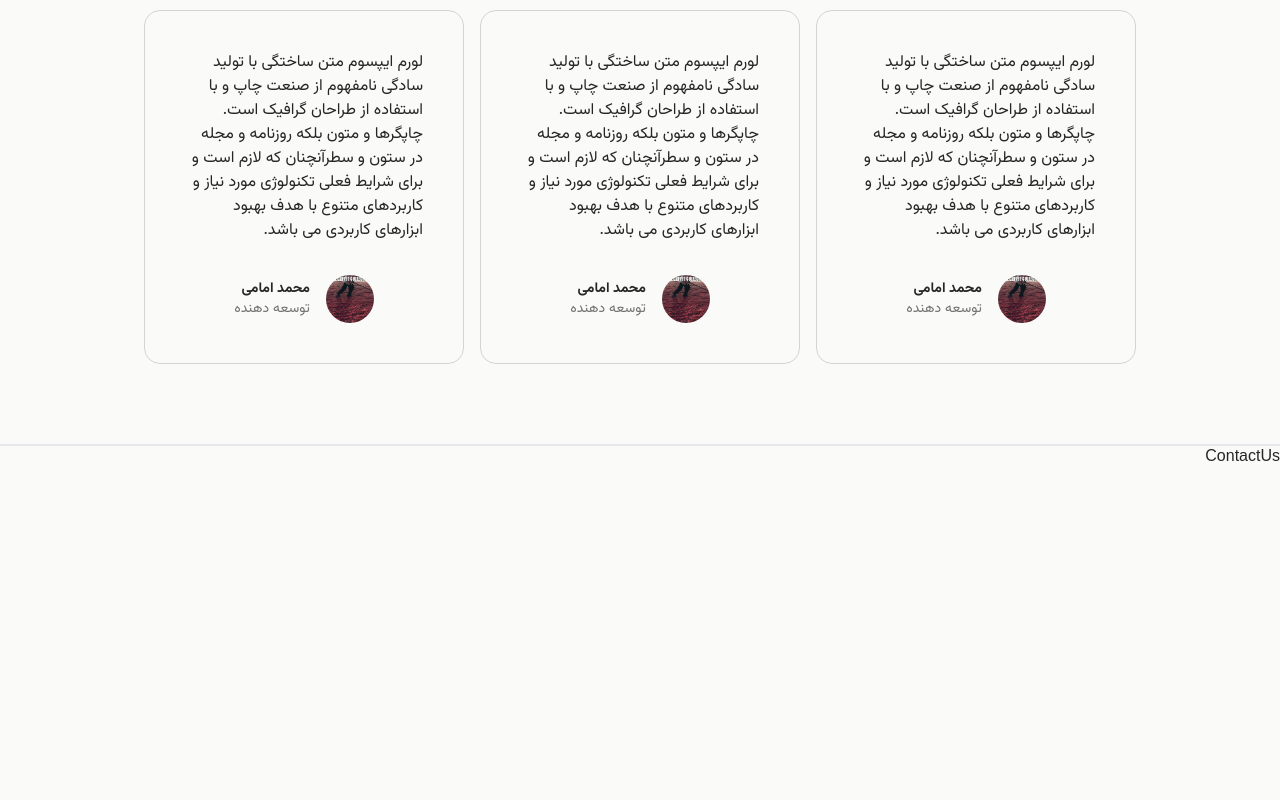
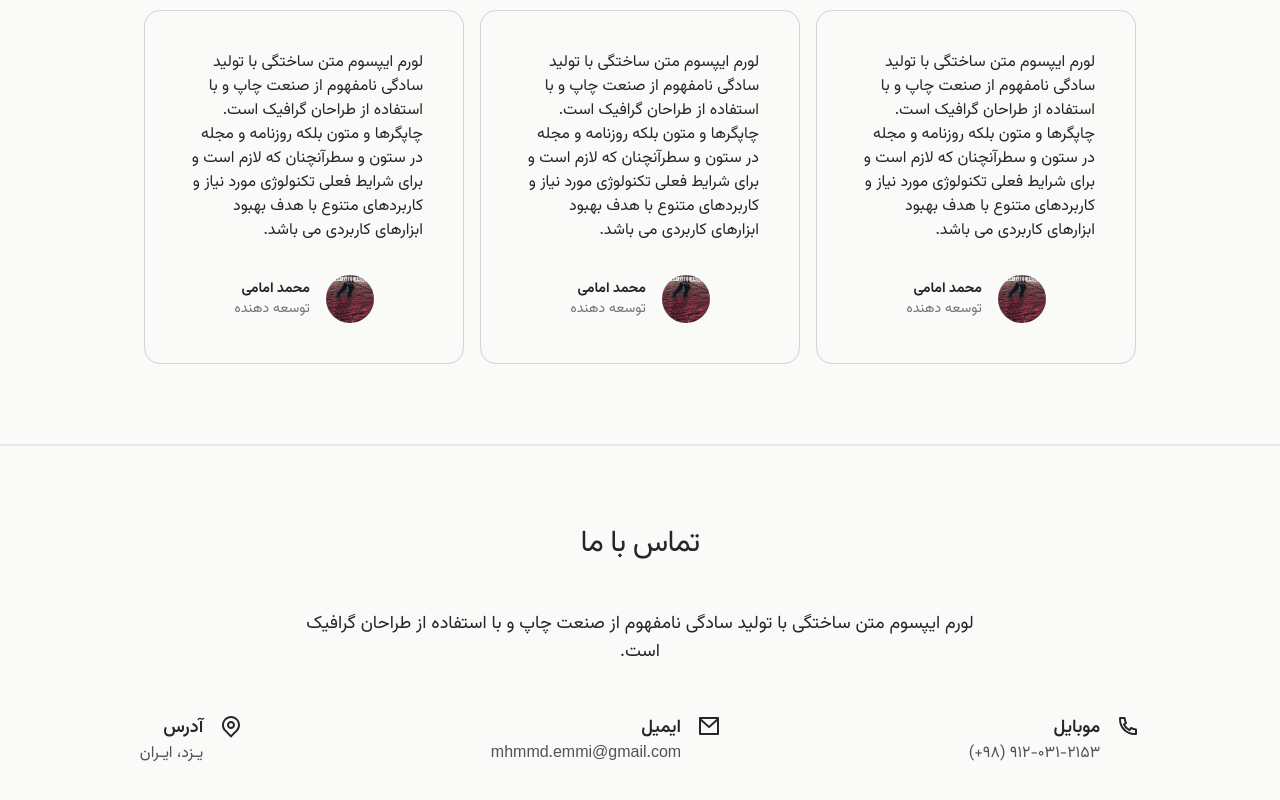
Before and after one commit to MhmmdEmmi/the-need-for-coffee, a React (Vite) app: page / in a window 1280 px wide. Shown: the part 7584-8384 px from the top of the page. Before the commit the page ends 8054 px from the top, so only its background shows below. Built offline with nearby package versions, Linux system fonts and the light colour scheme.

Commit message:
update: complete contct us section

```diff
--- a/src/components/ContactUs.jsx
+++ b/src/components/ContactUs.jsx
@@ -1,5 +1,53 @@
+import { CONTACT_INFO } from "../constants";
+import { RiMailLine, RiMapPinLine, RiPhoneLine } from "@remixicon/react";
+
 const ContactUs = () => {
-  return <>ContactUs</>;
+  return (
+    <>
+      <section className="max-w-7xl mx-auto" id="contact">
+        <div className="my-20">
+          <h2 className="text-xl lg:text-3xl tracking-tight text-center mb-12">
+            تماس با ما
+          </h2>
+          <p className="max-w-2xl text-lg mb-12 text-center mx-auto">
+            {CONTACT_INFO.text}
+          </p>
+          <div className="flex flex-col lg:flex-row justify-around mx-4">
+            {/* Phone */}
+            <div className="flex mb-8 lg:mb-4">
+              <RiPhoneLine className="text-3xl ml-4" />
+              <div>
+                <p className="text-lg font-semibold">
+                  {CONTACT_INFO.phone.label}
+                </p>
+                <p className="text-neutral-600">{CONTACT_INFO.phone.value}</p>
+              </div>
+            </div>
+            {/* Email */}
+            <div className="flex mb-8 lg:mb-4">
+              <RiMailLine className="text-3xl ml-4" />
+              <div>
+                <p className="text-lg font-semibold">
+                  {CONTACT_INFO.email.label}
+                </p>
+                <p className="text-neutral-600">{CONTACT_INFO.email.value}</p>
+              </div>
+            </div>
+            {/* Address */}
+            <div className="flex">
+              <RiMapPinLine className="text-3xl ml-4" />
+              <div>
+                <p className="text-lg font-semibold">
+                  {CONTACT_INFO.address.label}
+                </p>
+                <p className="text-neutral-600">{CONTACT_INFO.address.value}</p>
+              </div>
+            </div>
+          </div>
+        </div>
+      </section>
+    </>
+  );
 };
 
 export default ContactUs;
--- a/src/constants/index.js
+++ b/src/constants/index.js
@@ -136,3 +136,19 @@ export const REVIEWS = {
     },
   ],
 };
+
+export const CONTACT_INFO = {
+  text: "لورم ایپسوم متن ساختگی با تولید سادگی نامفهوم از صنعت چاپ و با استفاده از طراحان گرافیک است.",
+  phone: {
+    label: "موبایل",
+    value: "912-031-2153 (98+)",
+  },
+  email: {
+    label: "ایمیل",
+    value: "mhmmd.emmi@gmail.com",
+  },
+  address: {
+    label: "آدرس",
+    value: "یـزد، ایـران",
+  },
+};
```
